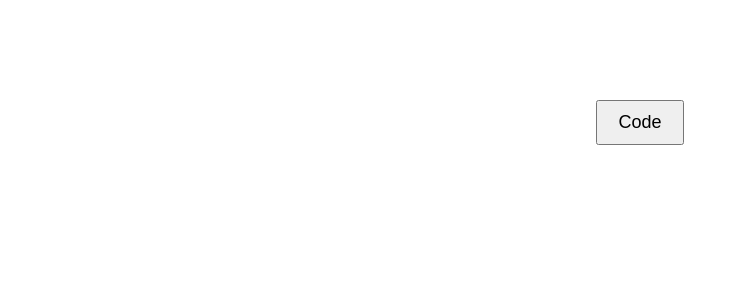
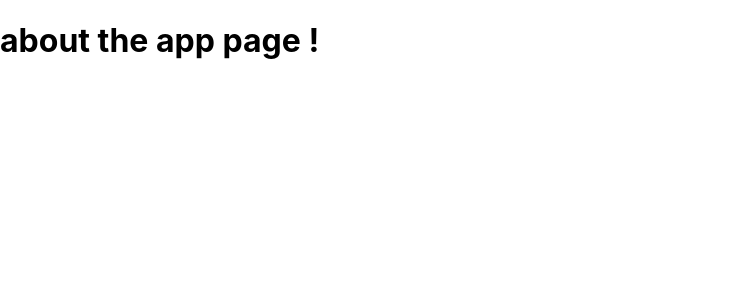
Before and after one commit to RonyHernandez2000/P2MSA, a React (Create React App) app: page /about in a window 1280 px wide. Shown: the top 300 px of the page, without its empty margins (0-746 px from the left). Built offline with nearby package versions, Linux system fonts and the light colour scheme.

Commit message:
fixed routing to home page only validation of code needed

```diff
--- a/package.json
+++ b/package.json
@@ -8,6 +8,7 @@
     "@testing-library/user-event": "^13.5.0",
     "react": "^17.0.2",
     "react-dom": "^17.0.2",
+    "react-router-dom": "^6.2.2",
     "react-scripts": "5.0.0",
     "web-vitals": "^2.1.4"
   },
--- a/src/App.js
+++ b/src/App.js
@@ -1,12 +1,12 @@
 
 import './App.css';
-import LoginLogic from './components/loginLogic';
+import Main from './components/Main';
 
 function App() {
 
   return (
    <div className="app">
-     <LoginLogic/>
+     <Main/>
     </div>
   );
 }
--- /dev/null
+++ b/src/components/Main.js
@@ -0,0 +1,23 @@
+import Home from './home';
+import LoginLogic from './loginLogic';
+import AboutUS from './aboutUs';
+import Category from './categorys';
+import {BrowserRouter, Navigate,Route,Routes} from 'react-router-dom';
+
+function Main (){
+    return(
+        <div>
+        <BrowserRouter>
+        <Routes>
+        <Route path='/home' element={<Home/>}/>
+        <Route path='/login' element={<LoginLogic/>}/>
+        <Route path='/about' element={<AboutUS/>}/>
+        <Route path='/category' element={<Category/>}/>
+        </Routes>
+        </BrowserRouter>
+
+        </div>
+    )
+}
+
+export default Main
--- a/src/components/aboutUs.js
+++ b/src/components/aboutUs.js
@@ -1,12 +1,12 @@
 import React from "react";
 
-function aboutUS(){
+function AboutUS(){
 return(
     <div>
-        !
+        <h1> about the app page !</h1>
     </div>
 )
 
 }
 
-export default aboutUS
+export default AboutUS
--- a/src/components/categorys.js
+++ b/src/components/categorys.js
@@ -1,10 +1,10 @@
 import React from 'react'
 
-function category() {
+function Category() {
     return(
         <h1>List of trending topics</h1>
 
 
     )
 }
-export default category
+export default Category
--- a/src/components/home.js
+++ b/src/components/home.js
@@ -1,6 +1,6 @@
 import React from 'react'
 
-function home() {
+function Home() {
     return(
         <h1>Home Page</h1>
     )
@@ -8,4 +8,4 @@ function home() {
 
 
 }
-export default home
+export default Home
--- a/src/components/loginLogic.js
+++ b/src/components/loginLogic.js
@@ -1,8 +1,16 @@
-
+import Home from "./home";
 import React, {useState} from "react";
 import "./loginlogic.css";
+import { useNavigate } from "react-router-dom";
 
 function LoginLogic(){
+
+    let navigate = useNavigate();
+  const routeChange = () =>{
+    let path = `/home`;
+    navigate(path);
+  }
+
     const [loginLogic, setloginLogic]= useState(false);
 
     const toggleloginLogic = () => {
@@ -18,7 +26,15 @@ return(
     <div onClick={toggleloginLogic} className="overlay"> </div>
     <div className="loginLogic-content">
     <input  type="password" placeholder="Enter Secret Code" name="psw" required/>
-        <button onClick={toggleloginLogic}> CLOSE</button>
+
+        <br/>
+        <button color="primary" className="px-4"
+            onClick={routeChange}
+              >
+              submit
+            </button>
+
+
     </div>
 </div>)
 }
```
Also changed, not shown: 1 other file (tests, documents, lock files or other folders).
